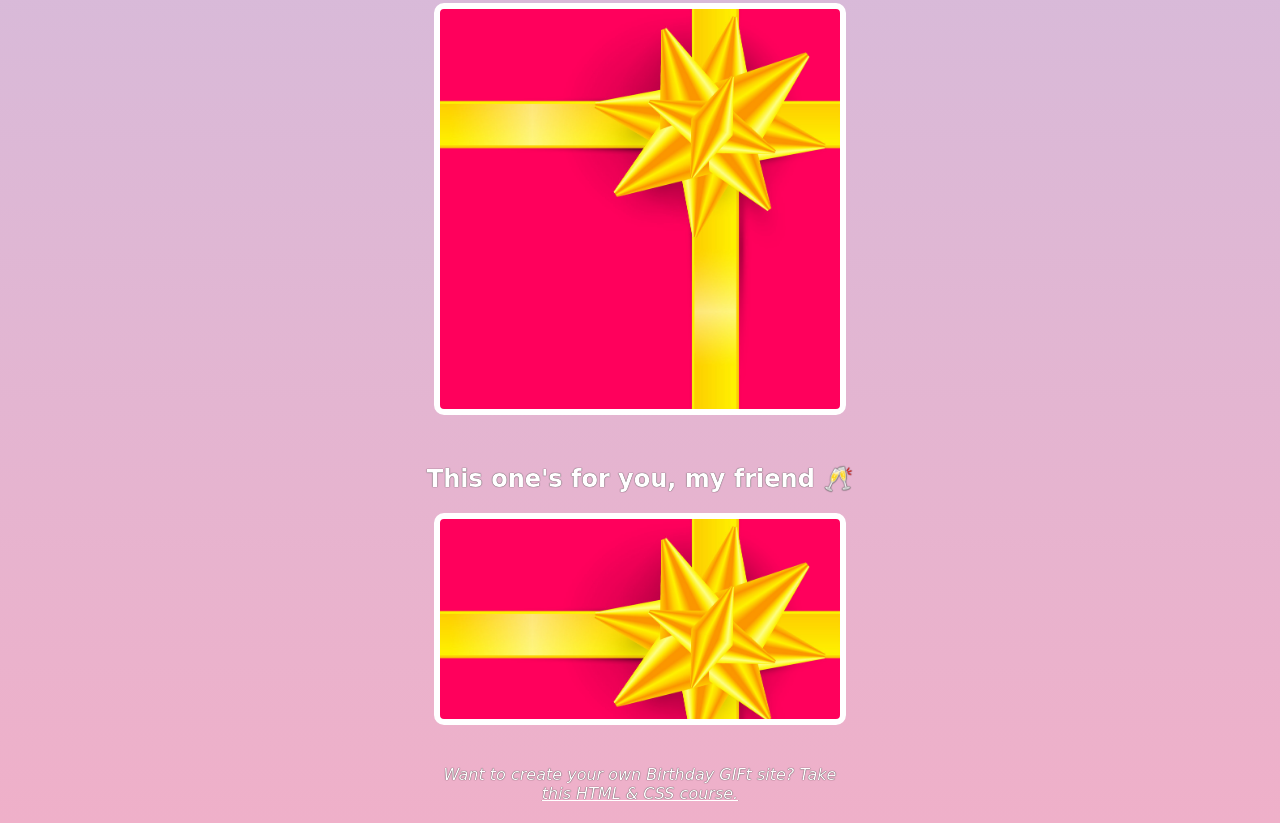
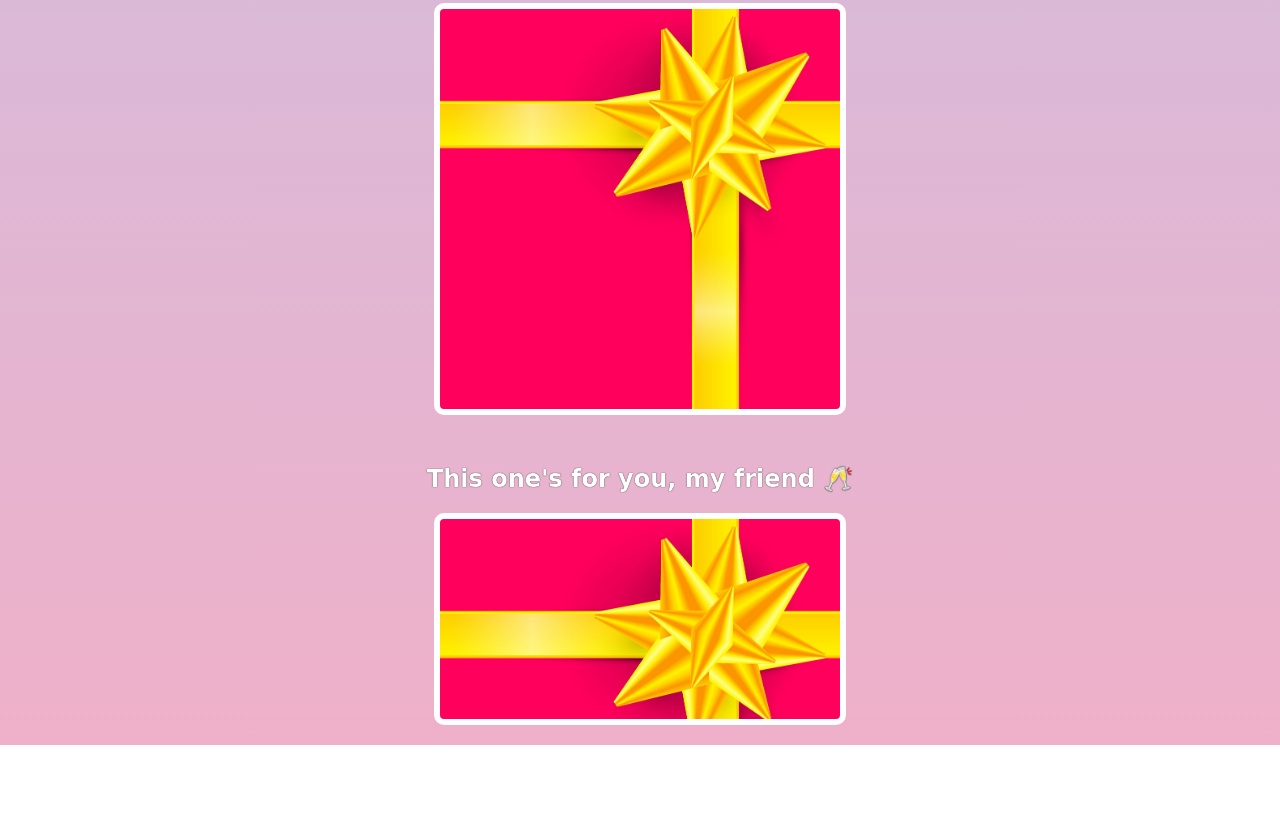
Before and after one commit to AnasElAbd28/birthday-gift-site, a plain HTML site: page index.html in a window 1280 px wide. Shown: the part 1999-2822 px from the top of the page. After the commit the page ends 2744 px from the top, so only its background shows below. Drawn offline with Linux system fonts and the light colour scheme; a web font is replaced by a local one.

Commit message:
remove scrimba link

```diff
--- a/index.html
+++ b/index.html
@@ -41,12 +41,5 @@
       <h2 class="gift-title">This one's for you, my friend 🥂</h2>
       <div class="gift-img" id="gift-img-cheers"></div>
     </div>
-
-    <p id="footer">
-      Want to create your own Birthday GIFt site? Take
-      <a href="https://scrimba.com/learn/htmlandcss" target="_blank"
-        >this HTML & CSS course.</a
-      >
-    </p>
   </body>
 </html>
```
